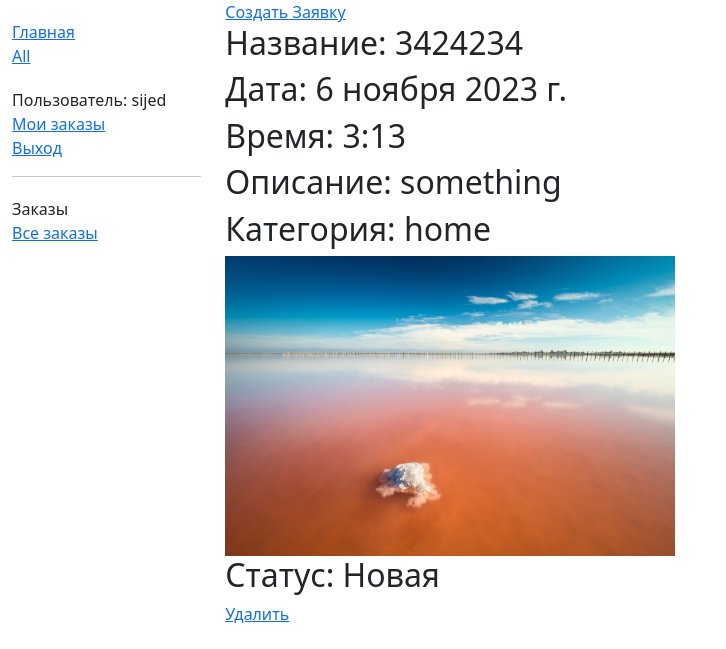
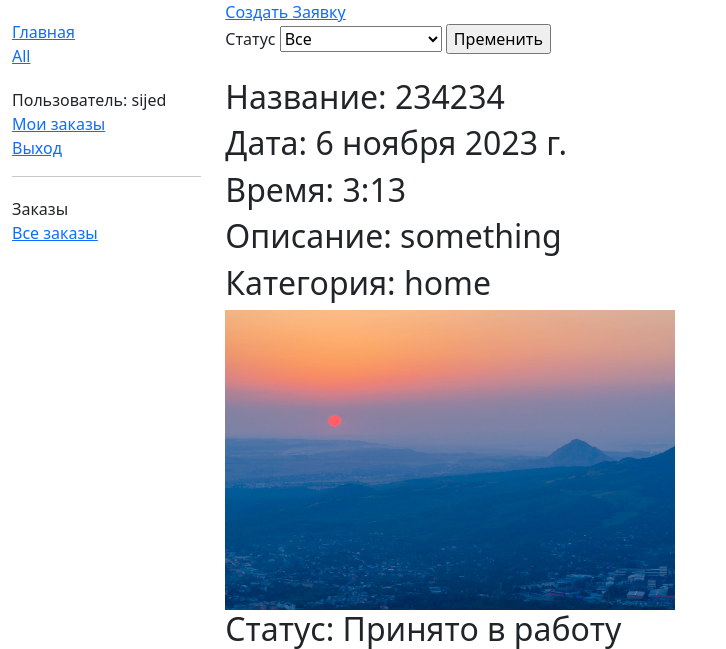
Before and after one commit to SijedD/DesignStudio-2.3, a Django app: page /applications/ in a window 1280 px wide. Shown: the top 649 px of the page, without its empty margins (0-726 px from the left). Run offline with Django 4.2, Linux system fonts and the light colour scheme; a user stored in the database is signed in; data comes from the database, SQL or seed files in the repository; both versions use the stored data as it was after the commit; some libraries are stand-ins or nearby versions.

Commit message:
Добавление Сортировки

```diff
--- a/MySite/templates/MySite/application_list_user.html
+++ b/MySite/templates/MySite/application_list_user.html
@@ -2,6 +2,17 @@
 
 {% block content %}
    <a href="{% url 'Applications-create' %}">Создать Заявку</a>
+
+<form method="get">
+    <label for="status">Статус</label>
+    <select name="status">
+        <option value="">Все</option>
+        <option value="Новая">Новая</option>
+        <option value="Принято в работу">Принято в работу</option>
+        <option value="Выполнено">Выполнено</option>
+    </select>
+    <input type="submit" value="Пременить">
+</form>
 {% for i in applications %}
 
 <br><h2>Название: {{i.title}}</h2>
--- a/MySite/views.py
+++ b/MySite/views.py
@@ -43,7 +43,12 @@
     context_object_name = 'applications'
 
     def get_queryset(self):
-        return Applications.objects.filter(borrower=self.request.user)
+        status = self.request.GET.get('status')
+        queryset = Applications.objects.filter(borrower=self.request.user).order_by('-date_create').order_by(
+            '-time_create')
+        if status:
+            queryset = Applications.objects.filter(status=status)
+        return queryset
 
 
 class ApplicationsCreate(LoginRequiredMixin, CreateView):
```
Also changed, not shown: MySite/templates/MySite/applications_confirm_delete.html (+4 -4 lines), db.sqlite3, media/Pyatigorsk_hk01gqT.jpg (added), media/baskunchak_w2Ssb4X.jpg (added).
